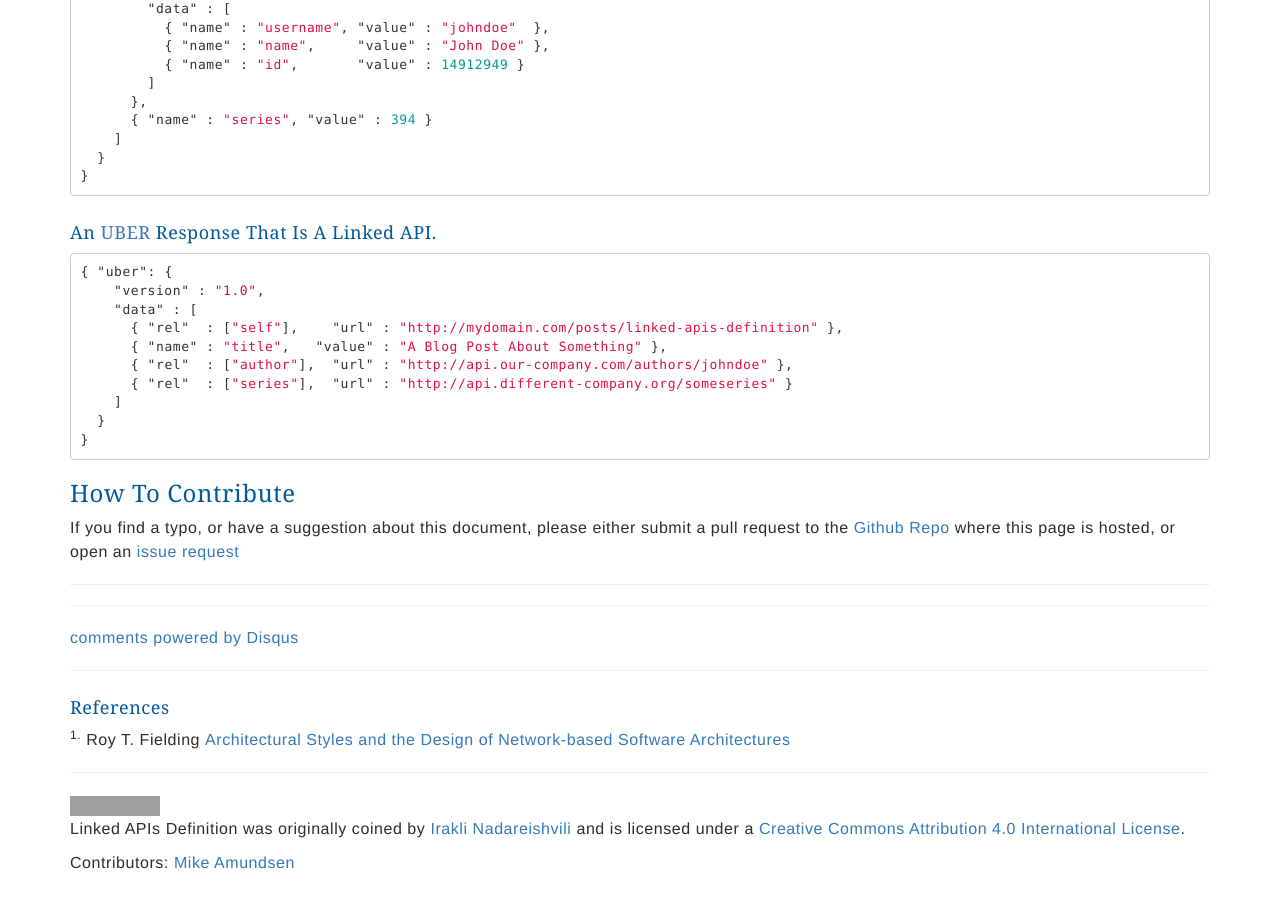
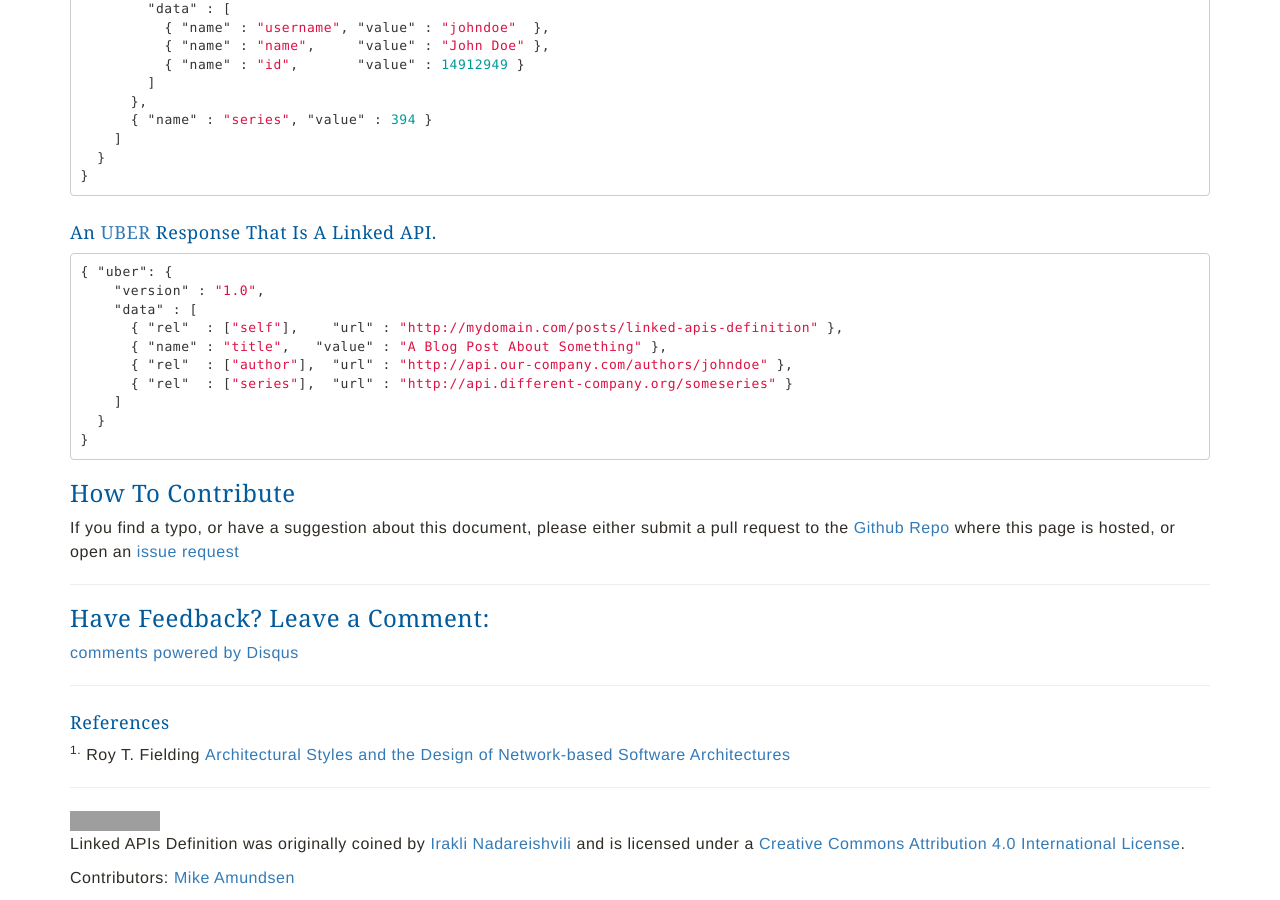
Before and after one commit to inadarei/linkedapis, a Jekyll site: the page built from index.md, in a window 1280 px wide and 900 px high, scrolled down 1580 px. Built offline with Jekyll 4.4.1, drawn with Linux system fonts in a browser that asks for light colours; nearby versions of some CDN libraries; Markdown is read by kramdown in place of the engine named in the settings; comment, search, counter and statistics services are not loaded; grey boxes are pictures that could not be loaded.

Commit message:
added comments

```diff
--- a/index.md
+++ b/index.md
@@ -104,7 +104,7 @@ If you find a typo, or have a suggestion about this document, please either subm
 
 -----------------------
 
--------------------------
+### Have Feedback? Leave a Comment:
 
 <div id="disqus_thread"></div>
 <script type="text/javascript">
```
